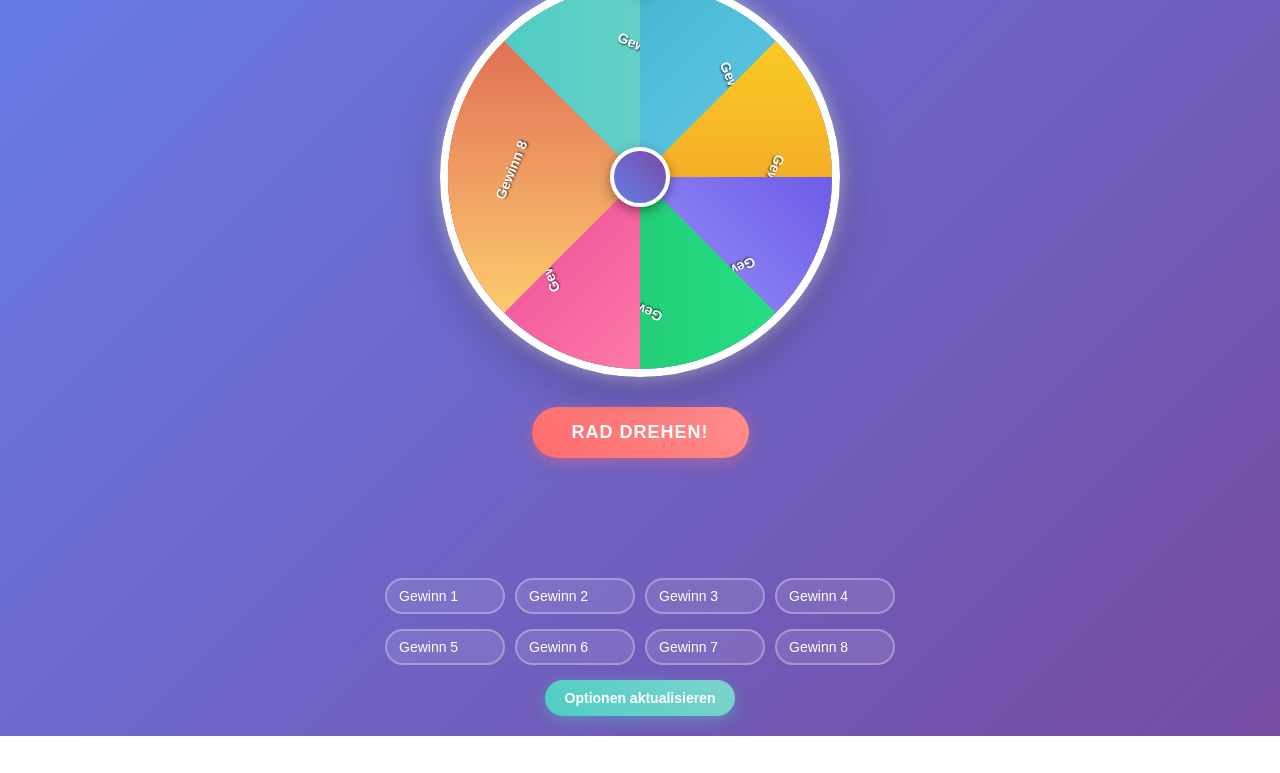
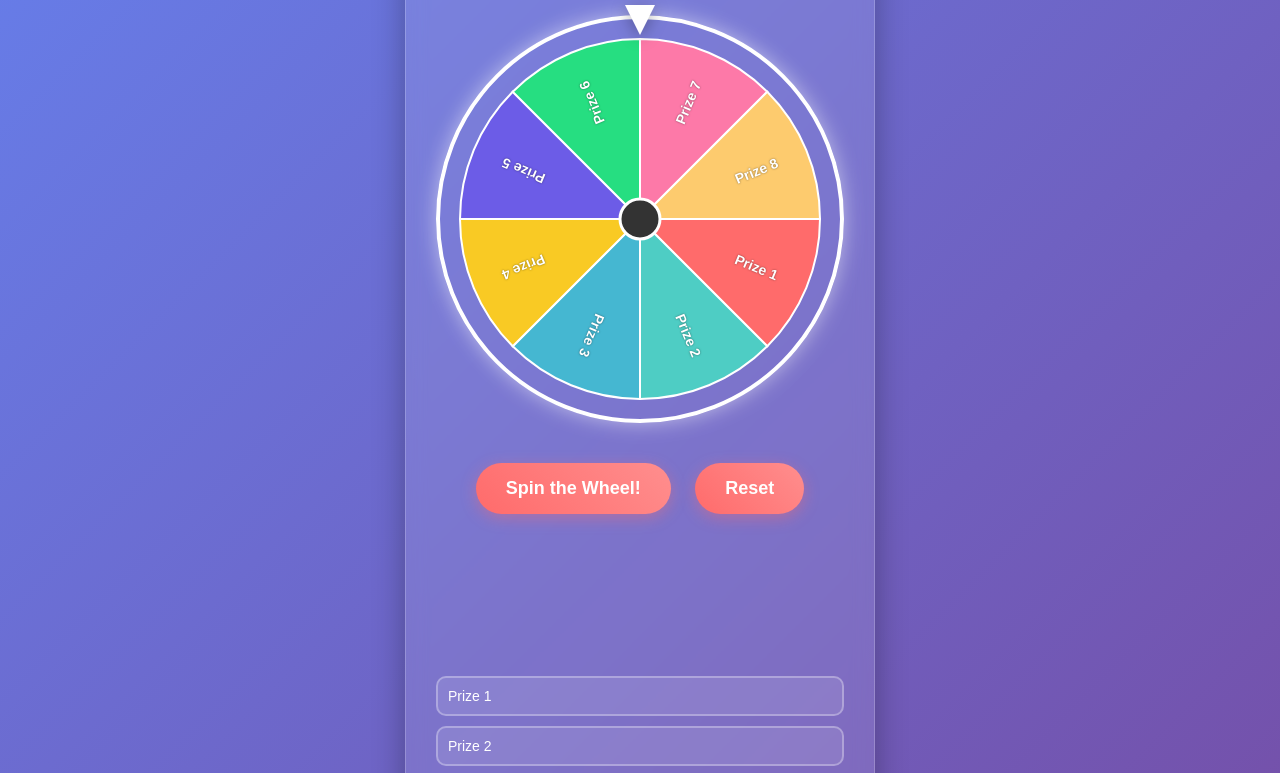
Before and after one commit to Mio-ctrl/wheel, a website: page public/index.html in a window 1280 px wide. Shown: the part 120-893 px from the top of the page. Before the commit the page ends 856 px from the top, so only its background shows below. Drawn offline with Linux system fonts and the light colour scheme.

Commit message:
Update index.html

```diff
--- a/public/index.html
+++ b/public/index.html
@@ -3,113 +3,46 @@
 <head>
     <meta charset="UTF-8">
     <meta name="viewport" content="width=device-width, initial-scale=1.0">
-    <title>Professionelles Glücksrad</title>
+    <title>Spin the Wheel</title>
     <style>
-        * {
-            margin: 0;
-            padding: 0;
-            box-sizing: border-box;
-        }
-
         body {
-            font-family: 'Arial', sans-serif;
-            background: linear-gradient(135deg, #667eea 0%, #764ba2 100%);
-            min-height: 100vh;
+            font-family: Arial, sans-serif;
             display: flex;
             justify-content: center;
             align-items: center;
+            min-height: 100vh;
+            margin: 0;
+            background: linear-gradient(135deg, #667eea 0%, #764ba2 100%);
             color: white;
         }
 
         .container {
             text-align: center;
-            max-width: 600px;
-            width: 100%;
-            padding: 20px;
+            background: rgba(255, 255, 255, 0.1);
+            padding: 30px;
+            border-radius: 20px;
+            backdrop-filter: blur(10px);
+            border: 1px solid rgba(255, 255, 255, 0.2);
+            box-shadow: 0 8px 32px rgba(0, 0, 0, 0.3);
         }
 
-        .title {
+        h1 {
+            margin-bottom: 30px;
             font-size: 2.5em;
-            margin-bottom: 30px;
-            text-shadow: 2px 2px 4px rgba(0,0,0,0.3);
+            text-shadow: 2px 2px 4px rgba(0, 0, 0, 0.3);
         }
 
         .wheel-container {
             position: relative;
-            width: 400px;
-            height: 400px;
-            margin: 0 auto 30px;
-            filter: drop-shadow(0 10px 20px rgba(0,0,0,0.3));
+            margin: 20px auto;
         }
 
-        .wheel {
-            width: 100%;
-            height: 100%;
+        #wheelCanvas {
+            border: 4px solid white;
             border-radius: 50%;
-            position: relative;
-            overflow: hidden;
-            transition: transform 3s cubic-bezier(0.23, 1, 0.32, 1);
-            border: 8px solid #fff;
-            box-shadow: 0 0 20px rgba(255,255,255,0.5);
-        }
-
-        .wheel-segment {
-            position: absolute;
-            width: 50%;
-            height: 50%;
-            transform-origin: 100% 100%;
-            display: flex;
-            align-items: center;
-            justify-content: center;
-            font-weight: bold;
-            font-size: 14px;
-            color: white;
-            text-shadow: 1px 1px 2px rgba(0,0,0,0.7);
-            overflow: hidden;
-        }
-
-        .wheel-segment:nth-child(1) {
-            background: linear-gradient(45deg, #ff6b6b, #ff8e8e);
-            transform: rotate(0deg);
-        }
-        .wheel-segment:nth-child(2) {
-            background: linear-gradient(45deg, #4ecdc4, #7dd3cc);
-            transform: rotate(45deg);
-        }
-        .wheel-segment:nth-child(3) {
-            background: linear-gradient(45deg, #45b7d1, #6bcbed);
-            transform: rotate(90deg);
-        }
-        .wheel-segment:nth-child(4) {
-            background: linear-gradient(45deg, #f9ca24, #f0932b);
-            transform: rotate(135deg);
-        }
-        .wheel-segment:nth-child(5) {
-            background: linear-gradient(45deg, #6c5ce7, #a29bfe);
-            transform: rotate(180deg);
-        }
-        .wheel-segment:nth-child(6) {
-            background: linear-gradient(45deg, #26de81, #20bf6b);
-            transform: rotate(225deg);
-        }
-        .wheel-segment:nth-child(7) {
-            background: linear-gradient(45deg, #fd79a8, #e84393);
-            transform: rotate(270deg);
-        }
-        .wheel-segment:nth-child(8) {
-            background: linear-gradient(45deg, #fdcb6e, #e17055);
-            transform: rotate(315deg);
-        }
-
-        .wheel-segment-text {
-            position: absolute;
-            width: 100%;
-            height: 100%;
-            display: flex;
-            align-items: center;
-            justify-content: center;
-            transform: rotate(-22.5deg);
-            margin-left: 20px;
+            box-shadow: 0 0 20px rgba(255, 255, 255, 0.5);
+            display: block;
+            margin: 0 auto;
         }
 
         .pointer {
@@ -121,50 +54,35 @@
             height: 0;
             border-left: 15px solid transparent;
             border-right: 15px solid transparent;
-            border-top: 30px solid #fff;
+            border-top: 30px solid white;
             z-index: 10;
-            filter: drop-shadow(0 4px 8px rgba(0,0,0,0.3));
+            filter: drop-shadow(0 4px 8px rgba(0, 0, 0, 0.3));
         }
 
-        .center-circle {
-            position: absolute;
-            top: 50%;
-            left: 50%;
-            transform: translate(-50%, -50%);
-            width: 60px;
-            height: 60px;
-            background: linear-gradient(45deg, #667eea, #764ba2);
-            border-radius: 50%;
-            border: 4px solid #fff;
-            z-index: 5;
-            box-shadow: 0 4px 12px rgba(0,0,0,0.4);
+        .controls {
+            margin-top: 30px;
         }
 
-        .spin-button {
+        button {
             background: linear-gradient(45deg, #ff6b6b, #ff8e8e);
             border: none;
             color: white;
-            padding: 15px 40px;
+            padding: 15px 30px;
             font-size: 18px;
             font-weight: bold;
             border-radius: 50px;
             cursor: pointer;
             transition: all 0.3s ease;
-            box-shadow: 0 4px 15px rgba(255,107,107,0.4);
-            text-transform: uppercase;
-            letter-spacing: 1px;
+            box-shadow: 0 4px 15px rgba(255, 107, 107, 0.4);
+            margin: 10px;
         }
 
-        .spin-button:hover {
+        button:hover {
             transform: translateY(-2px);
-            box-shadow: 0 6px 20px rgba(255,107,107,0.6);
+            box-shadow: 0 6px 20px rgba(255, 107, 107, 0.6);
         }
 
-        .spin-button:active {
-            transform: translateY(0);
-        }
-
-        .spin-button:disabled {
+        button:disabled {
             background: #95a5a6;
             cursor: not-allowed;
             transform: none;
@@ -175,7 +93,10 @@
             margin-top: 30px;
             font-size: 24px;
             font-weight: bold;
-            text-shadow: 2px 2px 4px rgba(0,0,0,0.3);
+            background: rgba(255, 255, 255, 0.1);
+            padding: 20px;
+            border-radius: 15px;
+            border: 1px solid rgba(255, 255, 255, 0.2);
             min-height: 60px;
             display: flex;
             align-items: center;
@@ -188,238 +109,240 @@
             opacity: 1;
         }
 
-        .result-text {
-            background: rgba(255,255,255,0.1);
-            padding: 15px 25px;
-            border-radius: 25px;
-            backdrop-filter: blur(10px);
-            border: 1px solid rgba(255,255,255,0.2);
+        .options {
+            margin-top: 20px;
+            display: grid;
+            grid-template-columns: repeat(auto-fit, minmax(200px, 1fr));
+            gap: 10px;
         }
 
-        .controls {
-            margin-top: 30px;
-            display: flex;
-            flex-direction: column;
-            gap: 15px;
-            align-items: center;
+        .options input {
+            padding: 10px;
+            border: 2px solid rgba(255, 255, 255, 0.3);
+            border-radius: 10px;
+            background: rgba(255, 255, 255, 0.1);
+            color: white;
+            font-size: 14px;
         }
 
-        .segment-input {
-            display: flex;
-            gap: 10px;
-            align-items: center;
-            flex-wrap: wrap;
-            justify-content: center;
+        .options input::placeholder {
+            color: rgba(255, 255, 255, 0.7);
         }
 
-        .segment-input input {
-            padding: 8px 12px;
-            border: 2px solid rgba(255,255,255,0.3);
-            border-radius: 20px;
-            background: rgba(255,255,255,0.1);
-            color: white;
-            font-size: 14px;
-            width: 120px;
-        }
-
-        .segment-input input::placeholder {
-            color: rgba(255,255,255,0.7);
-        }
-
-        .segment-input input:focus {
+        .options input:focus {
             outline: none;
-            border-color: #fff;
-            background: rgba(255,255,255,0.2);
-        }
-
-        .update-button {
-            background: linear-gradient(45deg, #4ecdc4, #7dd3cc);
-            border: none;
-            color: white;
-            padding: 10px 20px;
-            font-size: 14px;
-            font-weight: bold;
-            border-radius: 25px;
-            cursor: pointer;
-            transition: all 0.3s ease;
-            box-shadow: 0 4px 15px rgba(78,205,196,0.4);
-        }
-
-        .update-button:hover {
-            transform: translateY(-2px);
-            box-shadow: 0 6px 20px rgba(78,205,196,0.6);
+            border-color: white;
+            background: rgba(255, 255, 255, 0.2);
         }
 
         @media (max-width: 768px) {
-            .wheel-container {
-                width: 300px;
-                height: 300px;
+            .container {
+                padding: 20px;
+                margin: 20px;
             }
 
-            .title {
+            h1 {
                 font-size: 2em;
             }
 
-            .wheel-segment {
-                font-size: 12px;
-            }
-
-            .segment-input {
-                flex-direction: column;
-            }
-
-            .segment-input input {
-                width: 150px;
+            #wheelCanvas {
+                width: 300px !important;
+                height: 300px !important;
             }
         }
     </style>
 </head>
 <body>
     <div class="container">
-        <h1 class="title">🎰 Glücksrad</h1>
+        <h1>🎰 Spin the Wheel</h1>
 
         <div class="wheel-container">
             <div class="pointer"></div>
-            <div class="wheel" id="wheel">
-                <div class="wheel-segment">
-                    <div class="wheel-segment-text">Option 1</div>
-                </div>
-                <div class="wheel-segment">
-                    <div class="wheel-segment-text">Option 2</div>
-                </div>
-                <div class="wheel-segment">
-                    <div class="wheel-segment-text">Option 3</div>
-                </div>
-                <div class="wheel-segment">
-                    <div class="wheel-segment-text">Option 4</div>
-                </div>
-                <div class="wheel-segment">
-                    <div class="wheel-segment-text">Option 5</div>
-                </div>
-                <div class="wheel-segment">
-                    <div class="wheel-segment-text">Option 6</div>
-                </div>
-                <div class="wheel-segment">
-                    <div class="wheel-segment-text">Option 7</div>
-                </div>
-                <div class="wheel-segment">
-                    <div class="wheel-segment-text">Option 8</div>
-                </div>
-            </div>
-            <div class="center-circle"></div>
-        </div>
-
-        <button class="spin-button" id="spinButton" onclick="spinWheel()">
-            Rad drehen!
-        </button>
-
-        <div class="result" id="result">
-            <div class="result-text" id="resultText"></div>
+            <canvas id="wheelCanvas" width="400" height="400"></canvas>
         </div>
 
         <div class="controls">
-            <div class="segment-input">
-                <input type="text" id="option1" placeholder="Option 1" value="Gewinn 1">
-                <input type="text" id="option2" placeholder="Option 2" value="Gewinn 2">
-                <input type="text" id="option3" placeholder="Option 3" value="Gewinn 3">
-                <input type="text" id="option4" placeholder="Option 4" value="Gewinn 4">
-            </div>
-            <div class="segment-input">
-                <input type="text" id="option5" placeholder="Option 5" value="Gewinn 5">
-                <input type="text" id="option6" placeholder="Option 6" value="Gewinn 6">
-                <input type="text" id="option7" placeholder="Option 7" value="Gewinn 7">
-                <input type="text" id="option8" placeholder="Option 8" value="Gewinn 8">
-            </div>
-            <button class="update-button" onclick="updateOptions()">Optionen aktualisieren</button>
+            <button id="spinBtn" onclick="spin()">Spin the Wheel!</button>
+            <button onclick="resetWheel()">Reset</button>
+        </div>
+
+        <div class="result" id="result"></div>
+
+        <div class="options">
+            <input type="text" id="option0" placeholder="Option 1" value="Prize 1">
+            <input type="text" id="option1" placeholder="Option 2" value="Prize 2">
+            <input type="text" id="option2" placeholder="Option 3" value="Prize 3">
+            <input type="text" id="option3" placeholder="Option 4" value="Prize 4">
+            <input type="text" id="option4" placeholder="Option 5" value="Prize 5">
+            <input type="text" id="option5" placeholder="Option 6" value="Prize 6">
+            <input type="text" id="option6" placeholder="Option 7" value="Prize 7">
+            <input type="text" id="option7" placeholder="Option 8" value="Prize 8">
         </div>
     </div>
 
     <script>
+        const canvas = document.getElementById('wheelCanvas');
+        const ctx = canvas.getContext('2d');
+        const spinBtn = document.getElementById('spinBtn');
+        const result = document.getElementById('result');
+
+        let segments = ['Prize 1', 'Prize 2', 'Prize 3', 'Prize 4', 'Prize 5', 'Prize 6', 'Prize 7', 'Prize 8'];
+        let colors = ['#ff6b6b', '#4ecdc4', '#45b7d1', '#f9ca24', '#6c5ce7', '#26de81', '#fd79a8', '#fdcb6e'];
+
+        let currentAngle = 0;
+        let spinAngleStart = 0;
+        let spinTime = 0;
+        let spinTimeTotal = 0;
         let isSpinning = false;
-        let currentRotation = 0;
-        let segments = ['Gewinn 1', 'Gewinn 2', 'Gewinn 3', 'Gewinn 4', 'Gewinn 5', 'Gewinn 6', 'Gewinn 7', 'Gewinn 8'];
 
-        function updateOptions() {
-            const newSegments = [];
-            for (let i = 1; i <= 8; i++) {
-                const value = document.getElementById(`option${i}`).value.trim();
-                newSegments.push(value || `Option ${i}`);
+        function drawWheel() {
+            const centerX = canvas.width / 2;
+            const centerY = canvas.height / 2;
+            const radius = 180;
+
+            ctx.clearRect(0, 0, canvas.width, canvas.height);
+
+            const angleStep = (2 * Math.PI) / segments.length;
+
+            for (let i = 0; i < segments.length; i++) {
+                const angle = i * angleStep;
+
+                // Draw segment
+                ctx.beginPath();
+                ctx.moveTo(centerX, centerY);
+                ctx.arc(centerX, centerY, radius, angle, angle + angleStep);
+                ctx.closePath();
+
+                // Fill with color
+                ctx.fillStyle = colors[i % colors.length];
+                ctx.fill();
+
+                // Draw border
+                ctx.strokeStyle = 'white';
+                ctx.lineWidth = 2;
+                ctx.stroke();
+
+                // Draw text
+                ctx.save();
+                ctx.translate(centerX, centerY);
+                ctx.rotate(angle + angleStep / 2);
+                ctx.textAlign = 'center';
+                ctx.fillStyle = 'white';
+                ctx.font = 'bold 14px Arial';
+                ctx.shadowColor = 'rgba(0,0,0,0.5)';
+                ctx.shadowBlur = 2;
+                ctx.fillText(segments[i], radius * 0.7, 5);
+                ctx.restore();
             }
 
-            segments = newSegments;
+            // Draw center circle
+            ctx.beginPath();
+            ctx.arc(centerX, centerY, 20, 0, 2 * Math.PI);
+            ctx.fillStyle = '#333';
+            ctx.fill();
+            ctx.strokeStyle = 'white';
+            ctx.lineWidth = 3;
+            ctx.stroke();
+        }
 
-            // Update the wheel segments
-            const segmentElements = document.querySelectorAll('.wheel-segment-text');
-            segmentElements.forEach((element, index) => {
-                element.textContent = segments[index];
+        function rotateWheel() {
+            spinTime += 30;
+            if (spinTime >= spinTimeTotal) {
+                stopRotateWheel();
+                return;
+            }
+
+            const spinAngle = spinAngleStart - easeOut(spinTime, 0, spinAngleStart, spinTimeTotal);
+            currentAngle += (spinAngle * Math.PI / 180);
+
+            ctx.save();
+            ctx.translate(canvas.width / 2, canvas.height / 2);
+            ctx.rotate(currentAngle);
+            ctx.translate(-canvas.width / 2, -canvas.height / 2);
+            drawWheel();
+            ctx.restore();
+        }
+
+        function stopRotateWheel() {
+            clearTimeout(rotationTimer);
+
+            const degrees = currentAngle * 180 / Math.PI + 90;
+            const arcd = (360 / segments.length);
+            const index = Math.floor((360 - degrees % 360) / arcd);
+
+            const finalIndex = index >= segments.length ? 0 : index;
+
+            result.innerHTML = `🎉 Winner: ${segments[finalIndex]} 🎉`;
+            result.classList.add('show');
+
+            spinBtn.disabled = false;
+            spinBtn.textContent = 'Spin Again!';
+            isSpinning = false;
+        }
+
+        function easeOut(t, b, c, d) {
+            const ts = (t /= d) * t;
+            const tc = ts * t;
+            return b + c * (tc + -3 * ts + 3 * t);
+        }
+
+        let rotationTimer;
+
+        function spin() {
+            if (isSpinning) return;
+
+            isSpinning = true;
+            spinBtn.disabled = true;
+            spinBtn.textContent = 'Spinning...';
+            result.classList.remove('show');
+
+            // Update segments from inputs
+            updateSegments();
+
+            spinAngleStart = Math.random() * 10 + 10;
+            spinTime = 0;
+            spinTimeTotal = Math.random() * 3 + 4 * 1000;
+
+            rotationTimer = setInterval(rotateWheel, 30);
+        }
+
+        function updateSegments() {
+            for (let i = 0; i < 8; i++) {
+                const input = document.getElementById(`option${i}`);
+                if (input && input.value.trim()) {
+                    segments[i] = input.value.trim();
+                }
+            }
+        }
+
+        function resetWheel() {
+            if (isSpinning) return;
+
+            currentAngle = 0;
+            result.classList.remove('show');
+            spinBtn.textContent = 'Spin the Wheel!';
+            drawWheel();
+        }
+
+        // Initialize wheel
+        drawWheel();
+
+        // Add event listeners for input changes
+        for (let i = 0; i < 8; i++) {
+            document.getElementById(`option${i}`).addEventListener('input', function() {
+                if (!isSpinning) {
+                    updateSegments();
+                    drawWheel();
+                }
             });
         }
 
-        function spinWheel() {
-            if (isSpinning) return;
-
-            isSpinning = true;
-            const spinButton = document.getElementById('spinButton');
-            const result = document.getElementById('result');
-            const resultText = document.getElementById('resultText');
-            const wheel = document.getElementById('wheel');
-
-            // Disable button and hide result
-            spinButton.disabled = true;
-            spinButton.textContent = 'Dreht...';
-            result.classList.remove('show');
-
-            // Calculate random spin
-            const minSpins = 3;
-            const maxSpins = 6;
-            const randomSpins = Math.random() * (maxSpins - minSpins) + minSpins;
-            const randomAngle = Math.random() * 360;
-
-            // Each segment is 45 degrees (360/8)
-            const segmentAngle = 360 / 8;
-            const totalRotation = randomSpins * 360 + randomAngle;
-            const finalRotation = currentRotation + totalRotation;
-
-            // Apply rotation
-            wheel.style.transform = `rotate(${finalRotation}deg)`;
-            currentRotation = finalRotation % 360;
-
-            // Calculate winning segment
-            // The pointer is at the top, so we need to account for that
-            const normalizedAngle = (360 - (currentRotation % 360)) % 360;
-            const winningSegmentIndex = Math.floor(normalizedAngle / segmentAngle);
-            const winningSegment = segments[winningSegmentIndex];
-
-            // Show result after animation
-            setTimeout(() => {
-                resultText.textContent = `🎉 ${winningSegment} 🎉`;
-                result.classList.add('show');
-
-                // Re-enable button
-                spinButton.disabled = false;
-                spinButton.textContent = 'Nochmal drehen!';
-                isSpinning = false;
-            }, 3000);
-        }
-
-        // Initialize with default options
-        updateOptions();
-
-        // Add keyboard support
+        // Keyboard support
         document.addEventListener('keydown', function(event) {
             if (event.code === 'Space' && !isSpinning) {
                 event.preventDefault();
-                spinWheel();
+                spin();
             }
-        });
-
-        // Add enter key support for inputs
-        document.querySelectorAll('input').forEach(input => {
-            input.addEventListener('keypress', function(event) {
-                if (event.key === 'Enter') {
-                    updateOptions();
-                }
-            });
         });
     </script>
 </body>
```
